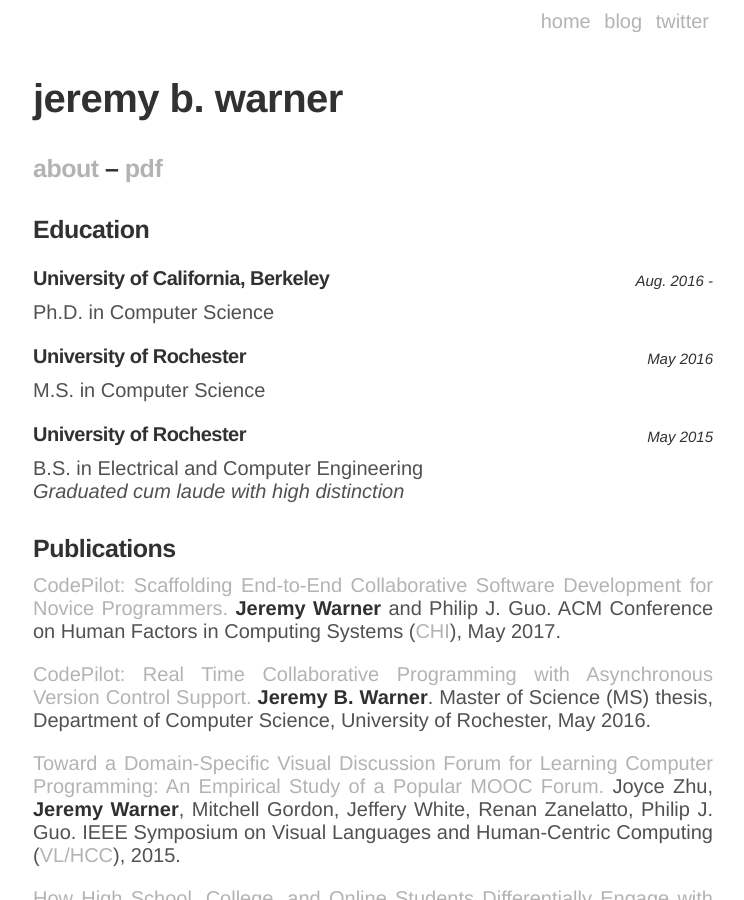
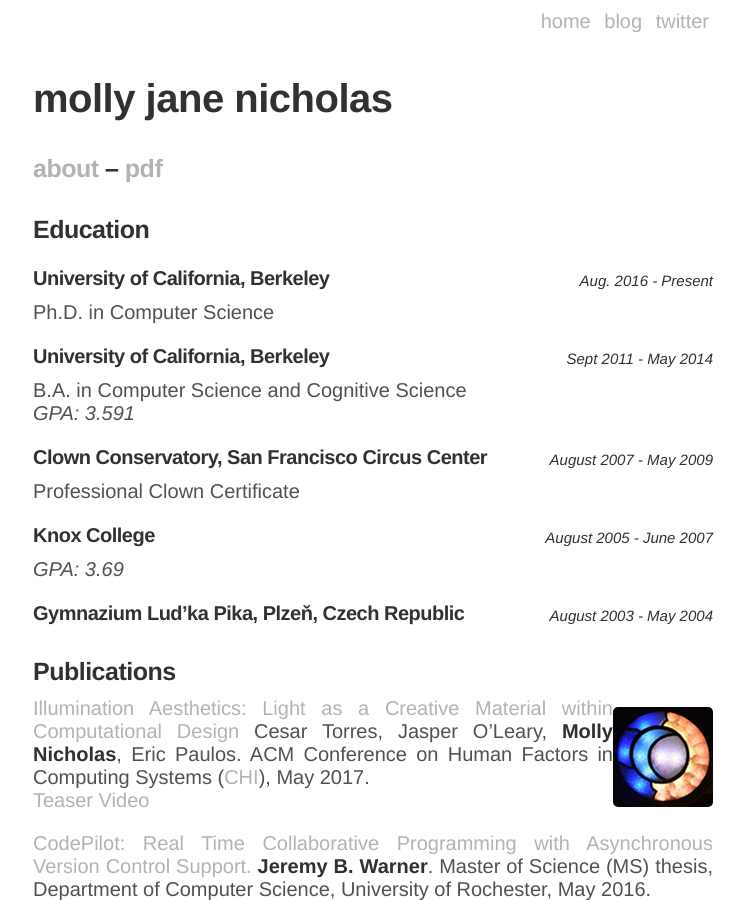
Before and after one commit to molecule/molecule.github.io, a Jekyll site: the page built from cv.md, in a window 1280 px wide and 900 px high. Shown: the whole window, without its empty margins (267-1011 px from the left). Built offline with Jekyll 4.4.1, drawn with Linux system fonts in a browser that asks for light colours.

Commit message:
update cv for me

```diff
--- a/cv.md
+++ b/cv.md
@@ -3,32 +3,38 @@
 layout: page
 ---
 
-# jeremy b. warner
+# molly jane nicholas
 
-### [about](/) -- [pdf](/jeremy-warner.pdf){:target="_blank"}
+### [about](/) -- [pdf](/molly-jane-nicholas.pdf){:target="_blank"}
 
-<!--Welcome to my resume, though exactly what it is resuming is to be seen.-->
+<!--Welcome to my CV-->
 
 ### Education
 
-##### University of California, Berkeley <ra>Aug. 2016 - </ra>
+##### University of California, Berkeley <ra>Aug. 2016 - Present</ra>
 Ph.D. in Computer Science
 
-##### University of Rochester <ra>May 2016</ra>
-M.S. in Computer Science<br>
-<!--Thesis: CodePilot: Real Time Collaborative Programming with Asynchronous Version-->
+##### University of California, Berkeley <ra>Sept 2011 - May 2014</ra>
+B.A. in Computer Science and Cognitive Science<br>
+*GPA: 3.591*
 
-##### University of Rochester <ra>May 2015</ra>
-B.S. in Electrical and Computer Engineering<br>
-*Graduated cum laude with high distinction*
+##### Clown Conservatory, San Francisco Circus Center <ra>August 2007 - May 2009</ra>
+Professional Clown Certificate<br>
+
+##### Knox College <ra>August 2005 - June 2007</ra>
+*GPA: 3.69*
+
+##### Gymnazium Lud'ka Pika, Plze&#328;, Czech Republic <ra>August 2003 - May 2004</ra>
 
 
 ### Publications
 
-[CodePilot: Scaffolding End-to-End Collaborative Software Development for
-Novice Programmers.][chi17cp] __Jeremy Warner__ and Philip J. Guo. ACM Conference on
-Human Factors in Computing Systems ([CHI][chi17]), May 2017.
+<img style="float: right;" src="https://github.com/molecule/molecule.github.io/blob/master/src/img/ia-thumbnail.jpg">
+[Illumination Aesthetics: Light as a Creative Material within Computational Design][chi17cp] Cesar Torres, Jasper O’Leary, __Molly Nicholas__, Eric Paulos. ACM Conference on
+Human Factors in Computing Systems ([CHI][chi17]), May 2017.<br>
+[Teaser Video]
 
+[Teaser Video]:https://www.youtube.com/watch?time_continue=1&v=P4xLN5ezXHs
 [chi17]:https://chi2017.acm.org/
 [chi17cp]:/papers/CodePilot-collaborative-programming-IDE_CHI-2017.pdf
 
```
